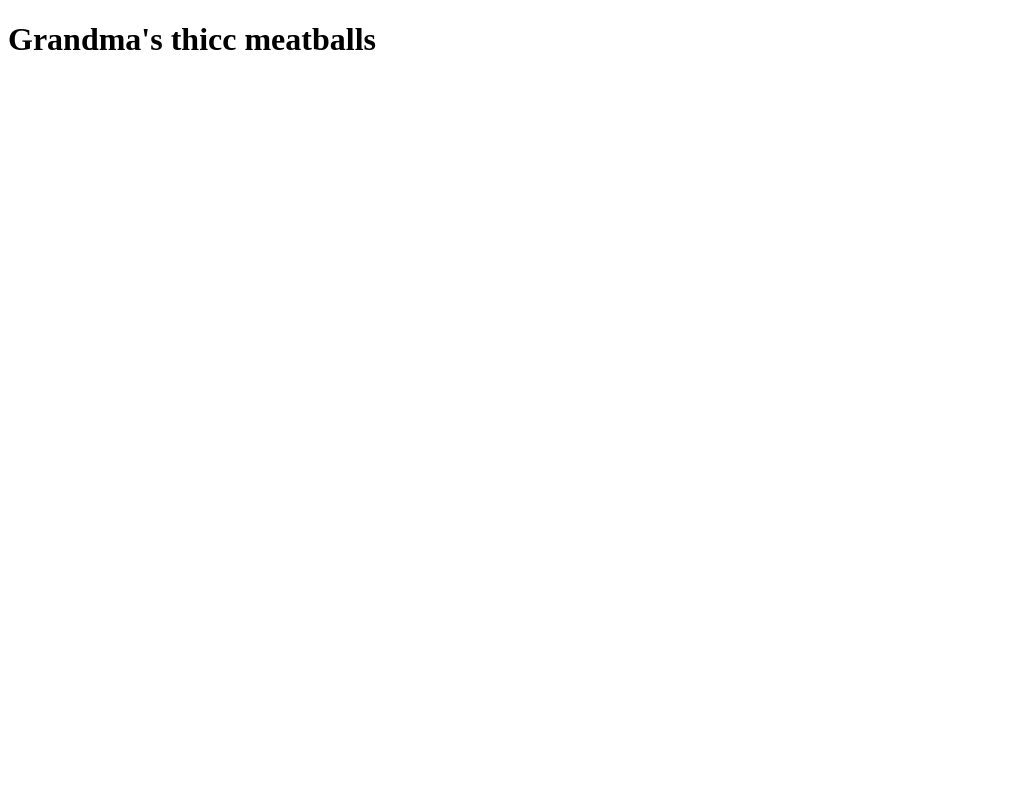
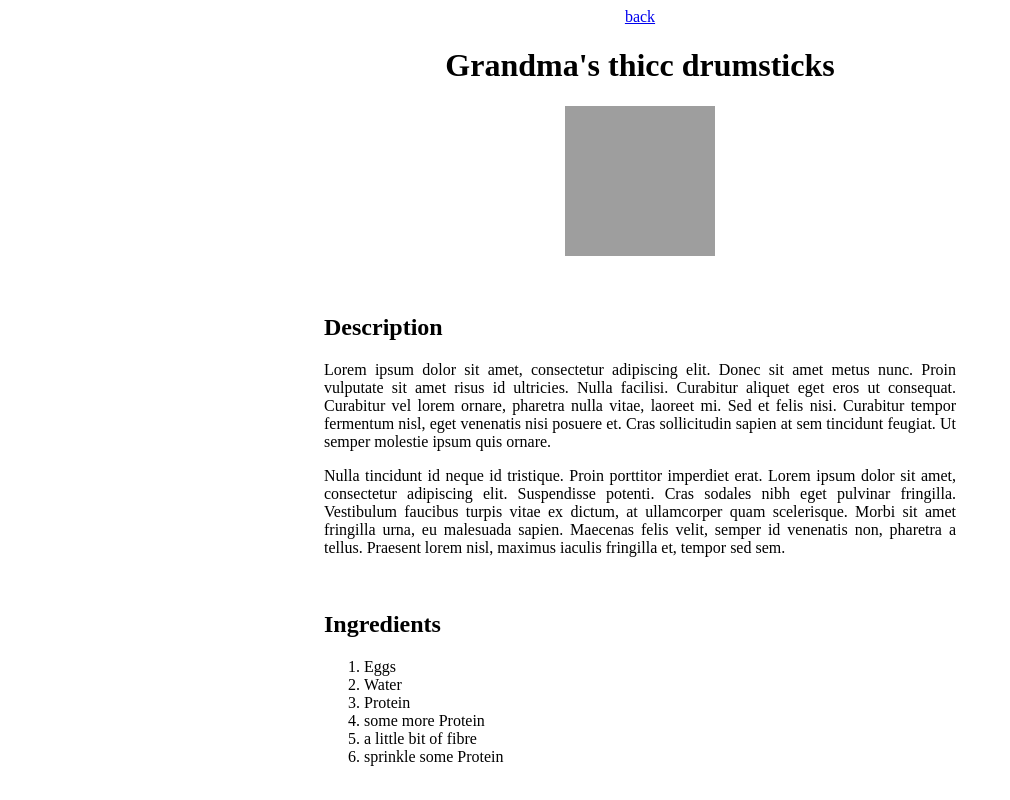
Before and after one commit to timi-koch/odin-recipes, a plain HTML site: page recipes/recipe1.html in a window 1280 px wide. Shown: the whole page, without its empty margins (0-1010 px from the left). Drawn offline with Linux system fonts and the light colour scheme; grey boxes are pictures that could not be loaded.

Commit message:
edited pretty much everything - imported from work

```diff
--- a/recipes/recipe1.html
+++ b/recipes/recipe1.html
@@ -2,12 +2,52 @@
 <html lang="de">
 <head>
     <meta charset="UTF-8">
-    <title>Grandma's thicc meatballs</title>
+    <title>Grandma's thicc drumsticks</title>
 </head>
 
 <body>
-    <h1>Grandma's thicc meatballs</h1>
-    <p></p>
+    <div style="text-align: center; width: 50%; margin: auto" >
+        <a href="../index.html">back</a>
+        <br>
+        <h1>Grandma's thicc drumsticks</h1>
+
+        <p><img width="150" height="150" src="../images/2.png"></p>
+        <br>
+        <h2 style="text-align: left;">Description</h2>
+        <p style="text-align: justify;"> Lorem ipsum dolor sit amet,
+            consectetur adipiscing elit.
+            Donec sit amet metus nunc.
+            Proin vulputate sit amet risus id ultricies. Nulla
+             facilisi. Curabitur aliquet eget eros ut consequat.
+              Curabitur vel lorem ornare, pharetra nulla vitae, laoreet mi.
+              Sed et felis nisi. Curabitur tempor
+              fermentum nisl, eget venenatis nisi posuere et.
+              Cras sollicitudin sapien at sem tincidunt feugiat.
+              Ut semper molestie ipsum quis ornare.
+        </p>
+        <p style="text-align: justify;"> Nulla tincidunt id neque
+            id tristique. Proin porttitor imperdiet erat.
+            Lorem ipsum dolor sit amet, consectetur adipiscing elit.
+            Suspendisse potenti. Cras sodales nibh eget pulvinar
+            fringilla. Vestibulum faucibus turpis vitae ex dictum,
+            at ullamcorper quam scelerisque. Morbi sit amet fringilla
+             urna, eu malesuada sapien. Maecenas felis velit, semper id
+              venenatis non, pharetra a tellus. Praesent lorem nisl,
+               maximus iaculis fringilla et, tempor sed sem.
+        </p>
+        <br>
+        <h2 style="text-align: left;">Ingredients</h2>
+        <ol style="text-align: left;">
+            <li>Eggs</li>
+            <li>Water</li>
+            <li>Protein</li>
+            <li>some more Protein</li>
+            <li>a little bit of fibre</li>
+            <li>sprinkle some Protein</li>
+        </ol>
+
+    </div>
+
 </body>
 
 
```
Also changed, not shown: index.html (+5 -5 lines), recipes/recipe2.html (+42 -3 lines), recipes/recipe3.html (+56 -0 lines), images/1.png (added), 2 other files.
